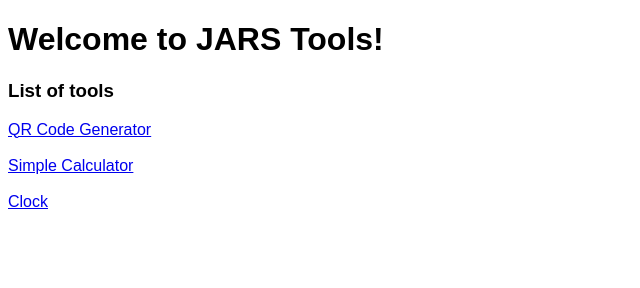
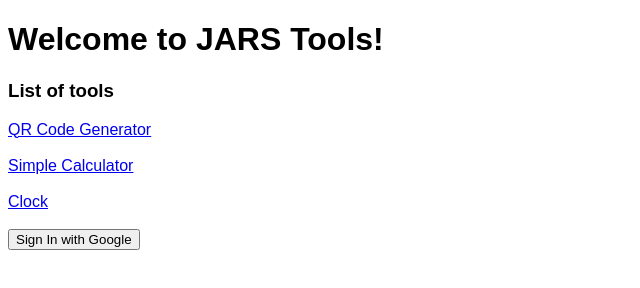
Before and after one commit to privacy-settings/privacy-settings.github.io, a plain HTML site: page index.html in a window 1280 px wide. Shown: the whole page, without its empty margins (0-640 px from the left). Drawn offline with Linux system fonts and the light colour scheme; a web font is replaced by a local one.

Commit message:
Add Sign In button to index.html
Added a 'Sign In with Google' button to the homepage.

```diff
--- a/index.html
+++ b/index.html
@@ -12,4 +12,6 @@
 <a href="/calculator">Simple Calculator</a>
 <br></br>
 <a href="/clock">Clock</a>
+<br></br>
+<button href="login.html">Sign In with Google</button>
 </body></html>
```
